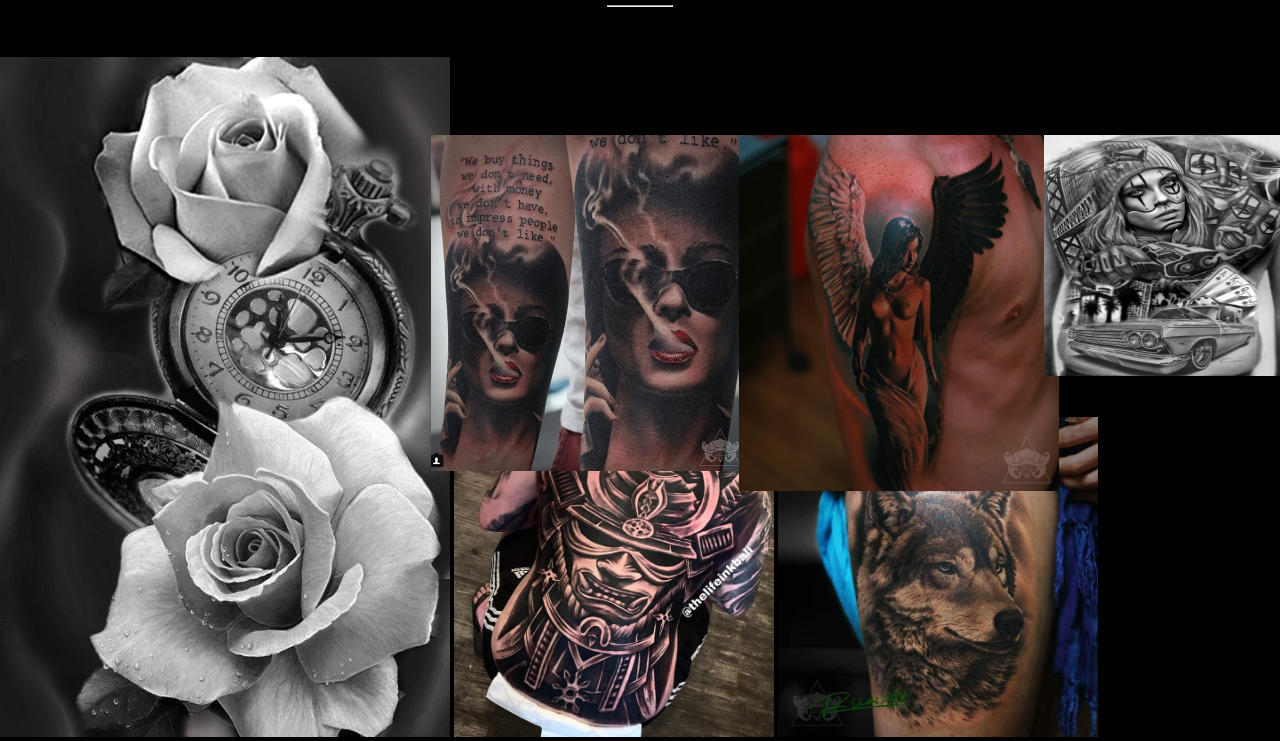
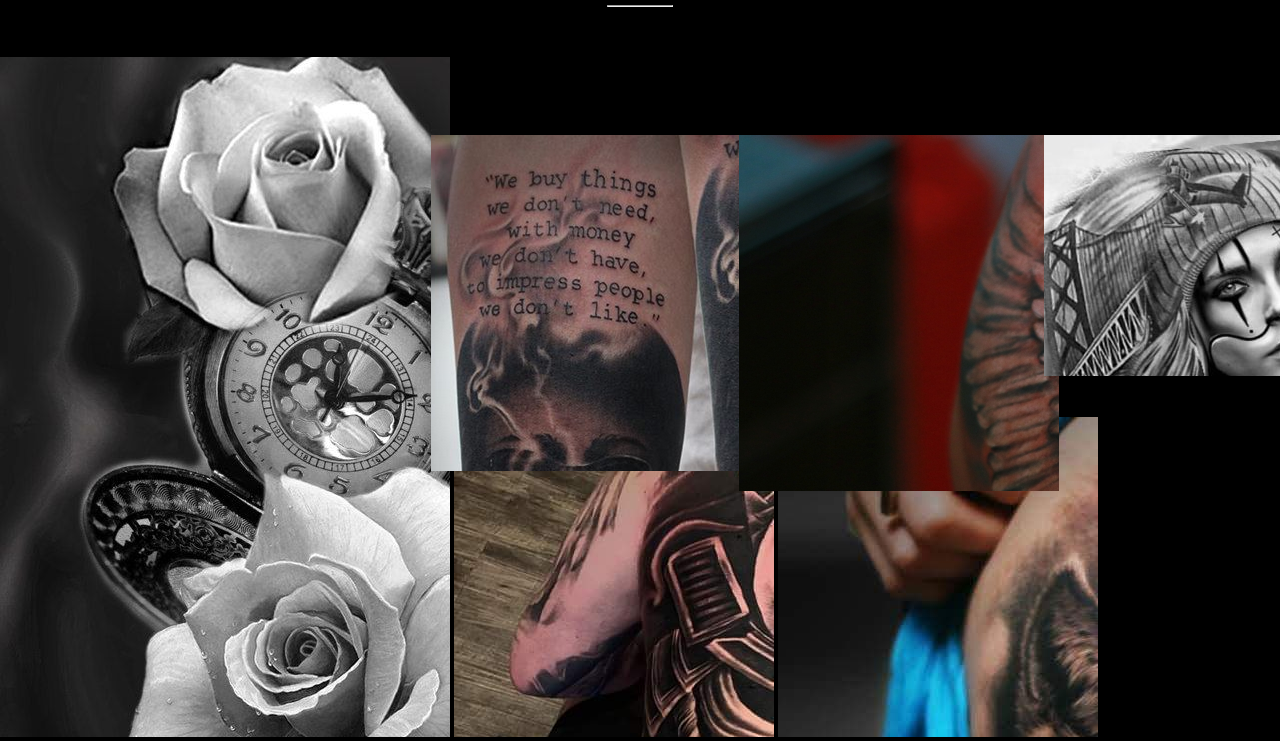
Before and after one commit to kapwebsites/thefreshestinkbali, a plain HTML site: page index.html in a window 1280 px wide. Shown: the part 1800-2541 px from the top of the page. Drawn offline with Linux system fonts and the light colour scheme.

Commit message:
Update index.html

```diff
--- a/index.html
+++ b/index.html
@@ -1,6 +1,6 @@
 <html>
 <head>
-<title>Freshest Ink - Home</title>
+<title>The Freshest Ink - Bali Tattoo Studio</title>
 <link rel="stylesheet" href="style.css">
 <meta name="viewport" content="width=device-width, initial-scale=1.0">
 </head>
@@ -68,19 +68,29 @@
                 <hr style="width:10%;"/>
                 <hr style="width:5%;"/>
                 <div style="margin-top:50">
-                	<img src="Pictures/a49bf91373aaf5c867b4ec8b94171c59.jpg" width="450"/>
-                    <img src="Pictures/FB_IMG_1571217876662.jpg" width="320"/>
-                    <img src="Pictures/R2.jpg" width="320"/>
-                    <img src="Pictures/f717dfa1df1512894afc07d385b69d5b.jpg" width="247" height="435"/>
-                    <img src="Pictures/r10.png" width="320" height="336" style="position:absolute; top:16.7%; left:33.7%;"/>
-                    <img src="Pictures/r3-1030x1030.jpg" width="320" height="356" style="position:absolute; top:16.7%; left:57.7%;"/>
-                    <img src="Pictures/fb.jpg" width="248" height="241" style="position:absolute; top:16.7%; left:81.6%;"/>
+                	<div class="galleryimage" style="background-image:url(Pictures/a49bf91373aaf5c867b4ec8b94171c59.jpg); width:450; height:680;
+                     display:inline-block;"></div>
+                    <div class="galleryimage" style="background-image:url(Pictures/FB_IMG_1571217876662.jpg); width:320; height:340;
+                     display:inline-block;"></div>
+                    <div class="galleryimage" style="background-image:url(Pictures/R2.jpg); width:320; height:320;
+                     display:inline-block;"></div>
+              		<div class="galleryimage" style="background-image:url(Pictures/f717dfa1df1512894afc07d385b69d5b.jpg); width:247; height:435;
+                     display:inline-block;"></div>
+
+                    <div class="galleryimage" style="background-image:url(Pictures/r10.png); width:320; height:336;
+                     display:inline-block; position:absolute; top:16.7%; left:33.7%;"></div>
+               		<div class="galleryimage" style="background-image:url(Pictures/r3-1030x1030.jpg); width:320; height:356;
+                     display:inline-block; position:absolute; top:16.7%; left:57.7%;"></div>
+                    <div class="galleryimage" style="background-image:url(Pictures/fb.jpg); width:248; height:241;
+                     display:inline-block; position:absolute; top:16.7%; left:81.6%;"></div>
                 </div>
                     <hr style="width:75%; margin-top:10px;"/>
                     <hr style="width:38%; border:1px solid #CCC"/>
-                    <div align="center" style="cursor:pointer;">
-                	<p style="color:#CCC; margin-bottom:-12; margin-top:-5;">MORE</p>
-                	<p class="arrow-down-gray"></p>
+                    <div align="center">
+                	    <p style="color:#CCC; margin-bottom:-12; margin-top:-5;"><a style="cursor:pointer;">MORE</a></p>
+                	    <p class="arrow-down-gray" style="cursor:pointer;"></p>
+                    </div>
+
                 </div>
 
             </div>
```
